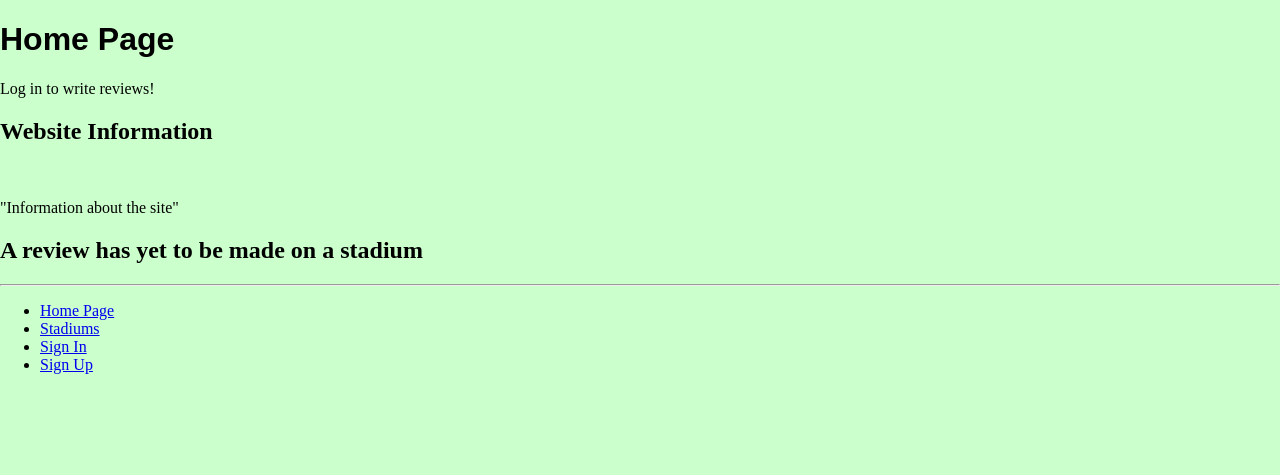
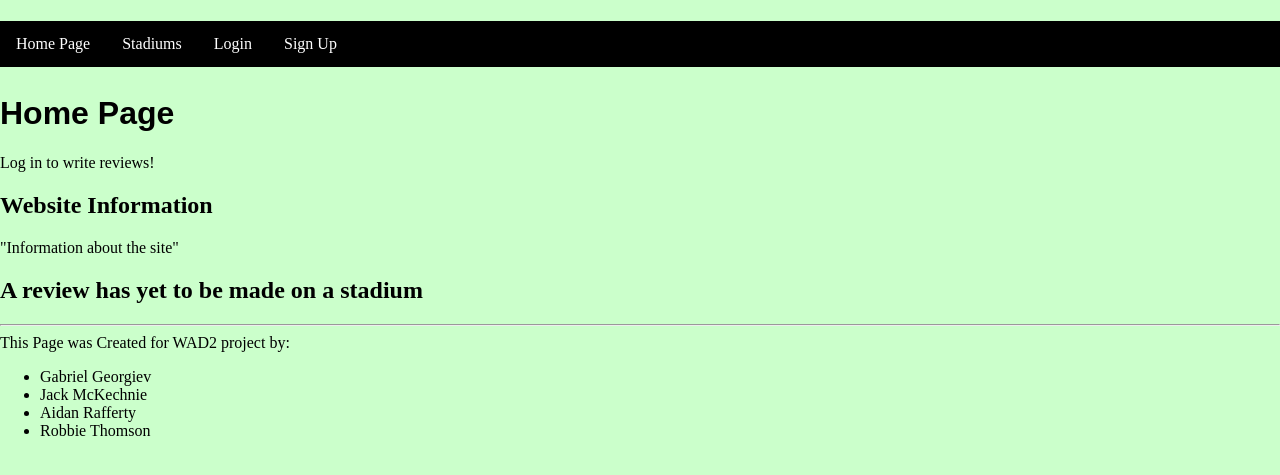
Before and after one commit to AidanRafferty/around_the_grounds, a Django app: page / in a window 1280 px wide. Shown: the top 475 px of the page. Run offline with Django 3.2, Linux system fonts and the light colour scheme.

Commit message:
css added

```diff
--- a/templates/atg/css.css
+++ b/static/css/css.css
@@ -6,8 +6,8 @@ body {
 h1 {
     color: black;
     font-family: Arial, Helvetica, sans-serif;
-    top: 0;
     background-color: rgb(203, 255, 203);
+
     }
 
 
@@ -17,7 +17,7 @@ h1 {
     margin: 0;
     padding: 0;
     overflow: hidden;
-    background-color: #333;
+    background-color:black;
     position: fixed;
     top: 40;
     width: 100%;
@@ -31,9 +31,11 @@ h1 {
     text-align: center;
     padding: 14px 16px;
     text-decoration: none;
+    background-color: black;
+
     }
 .menu li a:hover:not(.active) {
-    background-color: #111;
+    background-color: black;
     }
 .active {
     background-color: #4CAF50;
--- a/templates/atg/base.html
+++ b/templates/atg/base.html
@@ -5,39 +5,42 @@
 <html>
     <head >
         <meta charset="UTF-8"/>
-        <link rel="stylesheet" type="text/css" href="css.css">
+        <link rel="stylesheet" href="{% static 'css/css.css' %}">
         <title>
             Around The Grounds -
             {% block title_block %}
-                Around The Grounds -
             {% endblock %}
         </title>
     </head>
 
     <body>
-        <div>
-            {% block body_block %}
-            {% endblock %}
+        <div class="menu">
+            <ul>
+                <li><a href="{% url 'index' %}">Home Page</a></li>
+                <li><a href="{% url 'stadiums' %}">Stadiums</a></li>
+                {% if user.is_authenticated %}
+                    <li><a href="{% url 'account' %}">My Account</a></li>
+                {% else %}
+                    <li><a href="{% url 'login' %}">Login</a></li>
+                    <li><a href="{% url 'register' %}">Sign Up</a></li>
+                {% endif %}
+            </ul>
         </div>
 
         <div>
-            {% block sidebar_block %}
-                {% get_stadium_list %}
+            {% block body_block %}
             {% endblock %}
         </div>
 
         <hr/>
 
         <div>
+            This Page was Created for WAD2 project by:
             <ul>
-                <li><a href="{% url 'index' %}">Home Page</a></li>
-                <li><a href="{% url 'stadiums' %}">Stadiums</a></li>
-                {% if user.is_authenticated %}
-                    <li><a href="{% url 'account' %}">My Account</a></li>
-                {% else %}
-                    <li><a href="{% url 'login' %}">Sign In</a></li>
-                    <li><a href="{% url 'register' %}">Sign Up</a></li>
-                {% endif %}
+                <li>Gabriel Georgiev</li>
+                <li>Jack McKechnie</li>
+                <li>Aidan Rafferty</li>
+                <li>Robbie Thomson</li>
 
             </ul>
         </div>
--- a/templates/atg/index.html
+++ b/templates/atg/index.html
@@ -7,7 +7,7 @@
 
 
 {% block body_block %}
-		<h1>Home Page</h1>
+		<h1><br/><br/>Home Page</h1>
 		<div>
 			{% if user.is_authenticated %}
 				Welcome {{ user.username }}
@@ -18,7 +18,7 @@
 		</div>
 
 		<div>
-            <h2>Website Information</h2><br>
+            <h2>Website Information</h2>
             <p>"Information about the site"</p>
         </div>
 
```
